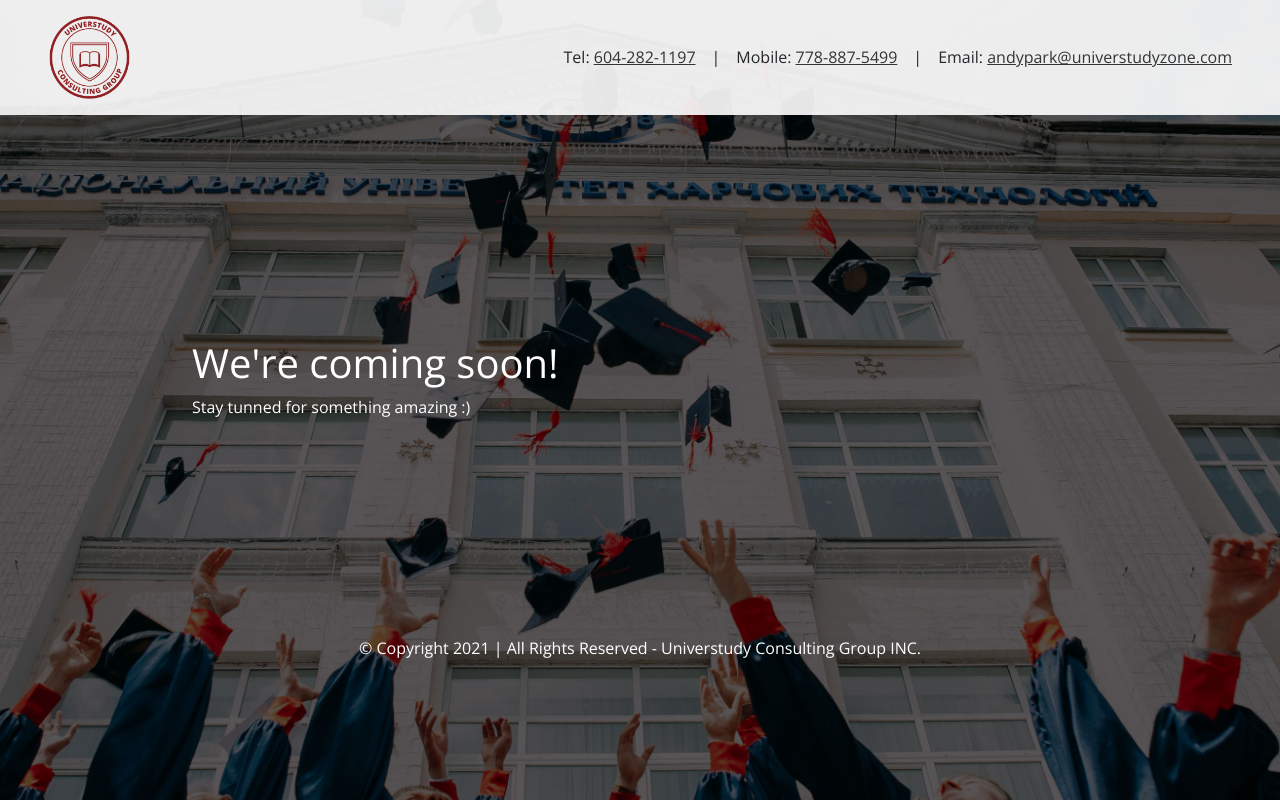
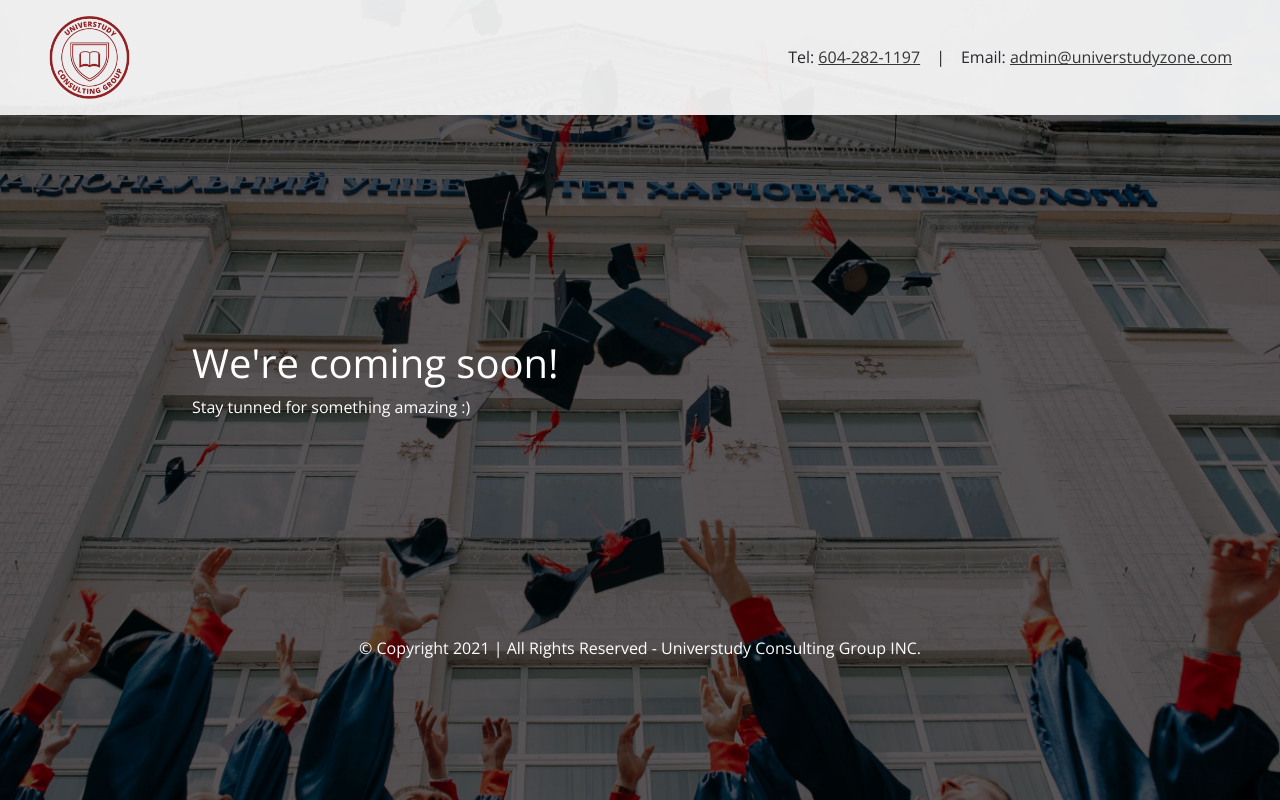
Before and after one commit to andypark2021/universtudyzone_test, a plain HTML site: page index.html in a window 1280 px wide. Drawn offline with nearby package versions, Linux system fonts and the light colour scheme.

Commit message:
Add files via upload

```diff
--- a/index.html
+++ b/index.html
@@ -22,9 +22,7 @@
         <div class="header-info d-flex flex-column flex-lg-row">
             <span>Tel: <a href="tel:604-282-1197">604-282-1197</a></span>
             <span class="mx-3 hide">|</span>
-            <span>Mobile: <a href="tel:778-887-5499">778-887-5499</a></span>
-            <span class="mx-3 hide">|</span>
-            <span>Email: <a href="mailto:andypark@universtudyzone.com">andypark@universtudyzone.com</a></span>
+            <span>Email: <a href="mailto:admin@universtudyzone.com">admin@universtudyzone.com</a></span>
         </div>
     </header>
     <main class="text-white">
```
